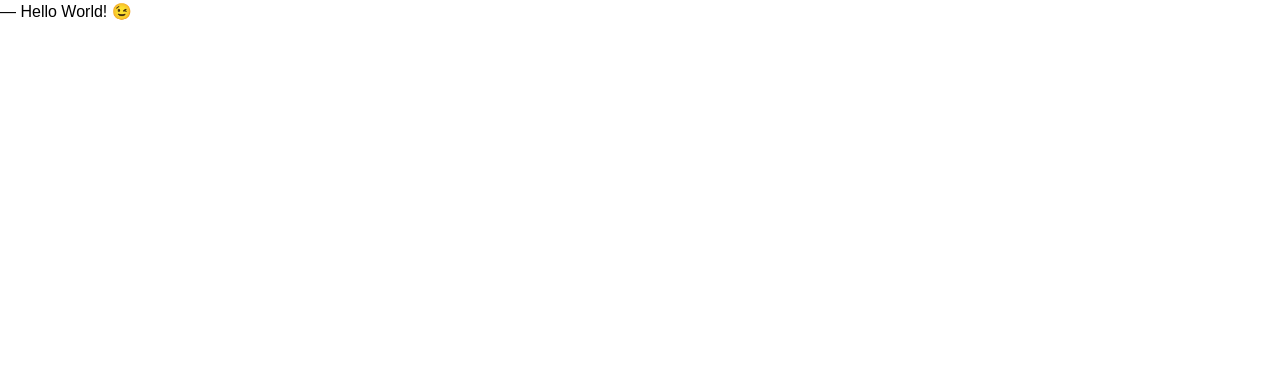
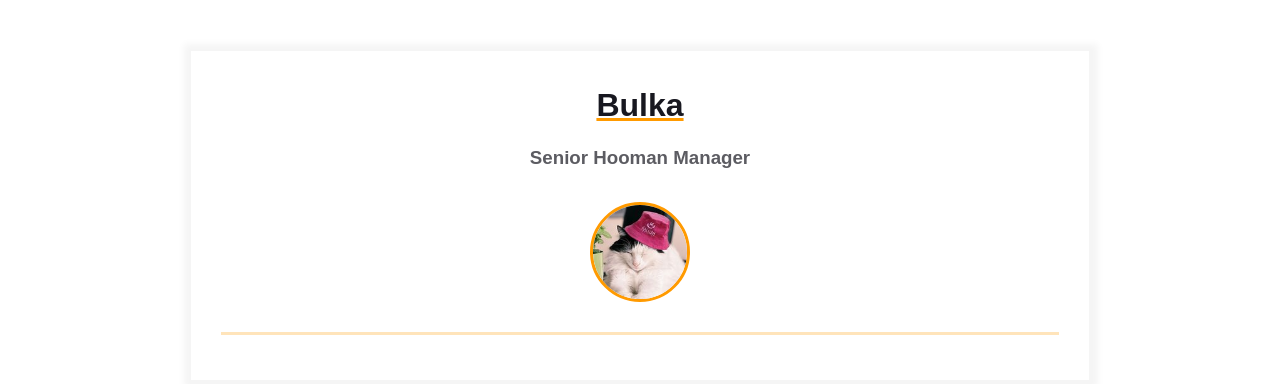
Before and after one commit to vladyslav-soltanovskyi/homepage, a plain HTML site: page index.html in a window 1280 px wide. Drawn offline with Linux system fonts and the light colour scheme.

Commit message:
Added: Primary content template

```diff
--- a/index.html
+++ b/index.html
@@ -1,12 +1,34 @@
 <!DOCTYPE html>
 <html>
+
 <head>
   <meta charset="UTF-8" />
   <meta name="viewport" content="width=device-width, initial-scale=1" />
   <title>Résumé</title>
   <link rel="stylesheet" href="styles.css">
 </head>
+
 <body>
-    ― Hello World! &#x1F609;
+  <main>
+    <div class="resume">
+      <div class="container">
+        <div class="resume__block">
+          <h1 class="contact-info__header">Bulka</h1>
+          <h3 class="contact-info__sub-header">Senior Hooman Manager</h3>
+
+          <div class="contact_info_container fh">
+            <div class="contact-info__block"></div>
+
+            <div class="contact-info__block contact-info__block--center">
+              <img class="contact-info__avatar" src="assets/avatar.jpg" alt="Avatar">
+            </div>
+
+            <div class="contact-info__block"></div>
+          </div>
+        </div>
+      </div>
+    </div>
+  </main>
 </body>
+
 </html>
```
Also changed, not shown: assets/avatar.jpg (added). Lines whose indentation alone changed are shown as unchanged.
